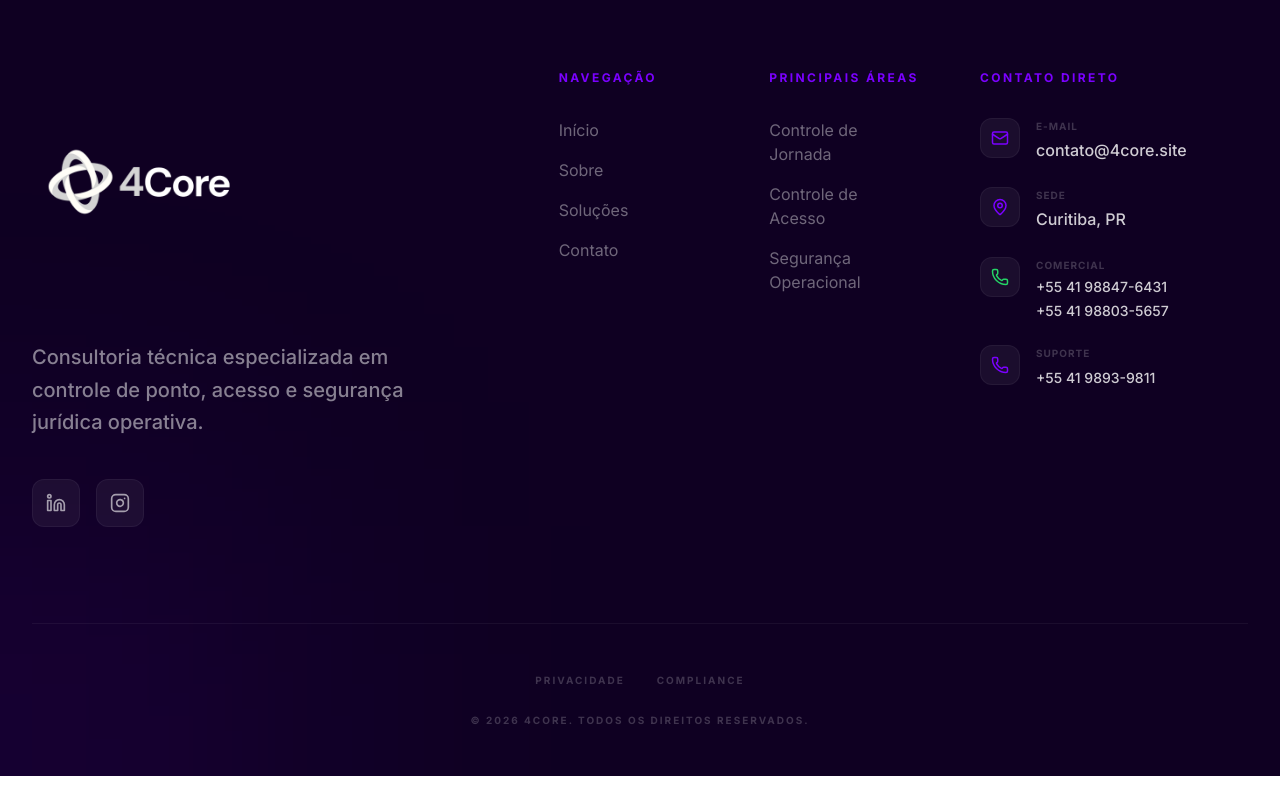
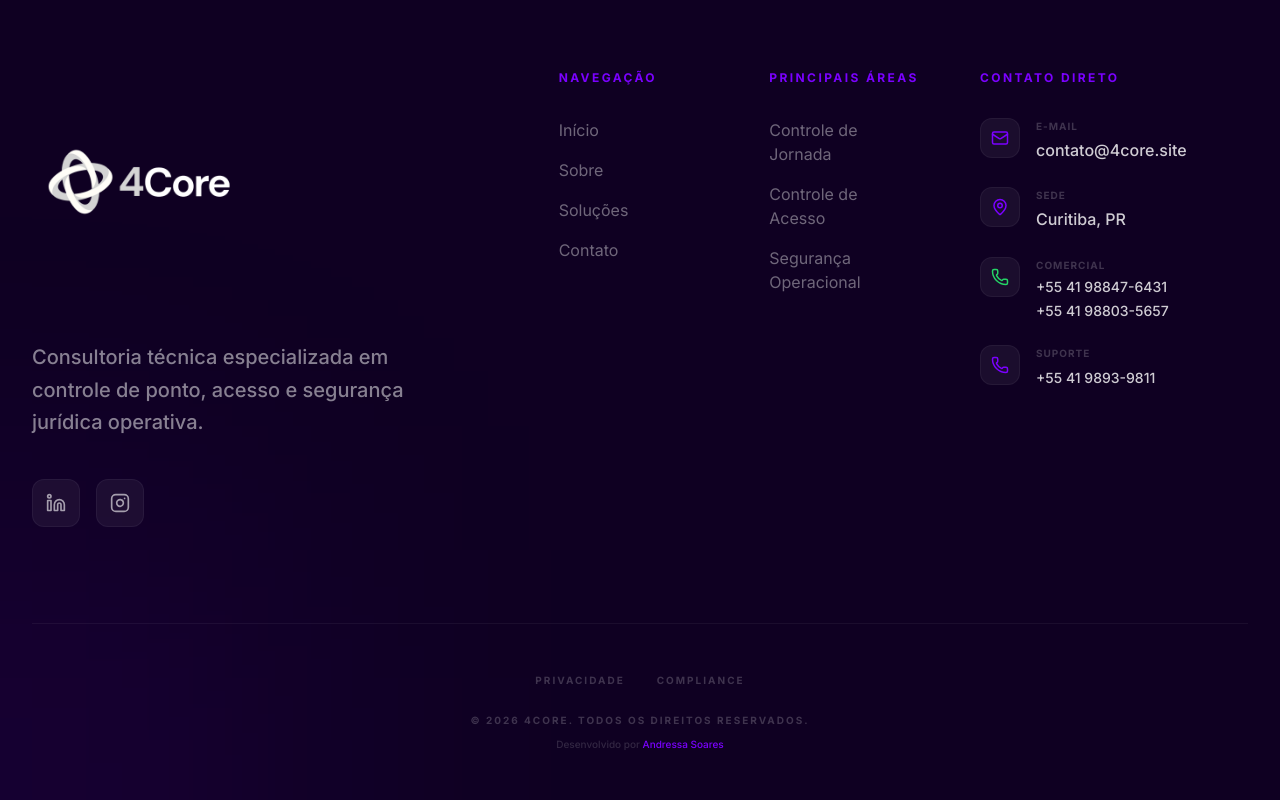
Before and after one commit to CodeAndressa/4Core_Site, a Next.js app: page / in a window 1280 px wide. Shown: the part 7956-8756 px from the top of the page. Before the commit the page ends 8732 px from the top, so only its background shows below. Built offline with nearby package versions, Linux system fonts and the light colour scheme; no server answers.

Commit message:
feat: adicionar crédito de desenvolvimento no footer com link para LinkedIn

```diff
--- a/src/components/layout/Footer.tsx
+++ b/src/components/layout/Footer.tsx
@@ -172,7 +172,20 @@ export function Footer() {
               <Link href="/privacidade" className="hover:text-white transition-colors">Privacidade</Link>
               <Link href="/compliance" className="hover:text-white transition-colors">Compliance</Link>
             </div>
-            <p className="text-[10px] font-bold uppercase tracking-[0.2em] text-white/20">© {currentYear} {company.name}. Todos os direitos reservados.</p>
+            <div className="flex flex-col items-center gap-2">
+              <p className="text-[10px] font-bold uppercase tracking-[0.2em] text-white/20">© {currentYear} {company.name}. Todos os direitos reservados.</p>
+              <p className="text-[10px] font-medium text-white/15">
+                Desenvolvido por{' '}
+                <a
+                  href="https://www.linkedin.com/in/andressasoaresvalesko/"
+                  target="_blank"
+                  rel="noopener noreferrer"
+                  className="text-brand-vibrant hover:text-white transition-colors"
+                >
+                  Andressa Soares
+                </a>
+              </p>
+            </div>
           </div>
         </div>
       </Container>
```
